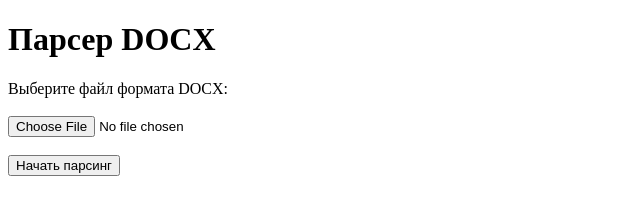
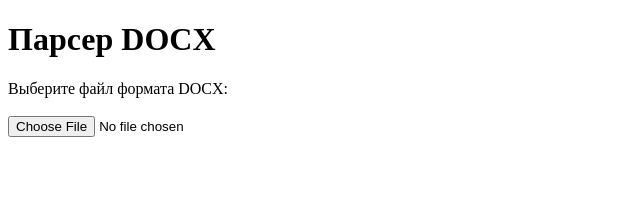
Before and after one commit to avakumov/parser-test-public, a website with bundled scripts: page index.html in a window 1280 px wide. Shown: the whole page, without its empty margins (0-640 px from the left). Built offline with nearby package versions, Linux system fonts and the light colour scheme.

Commit message:
Убрана лишняя кнопка

```diff
--- a/index.html
+++ b/index.html
@@ -15,7 +15,6 @@
       <input type="file" id="file" name="file" accept=".docx">
       <br>
       <br>
-      <input type="submit" value="Начать парсинг">
     </form>
 
     <script type="module" src="src/js/script.js"></script>
```
